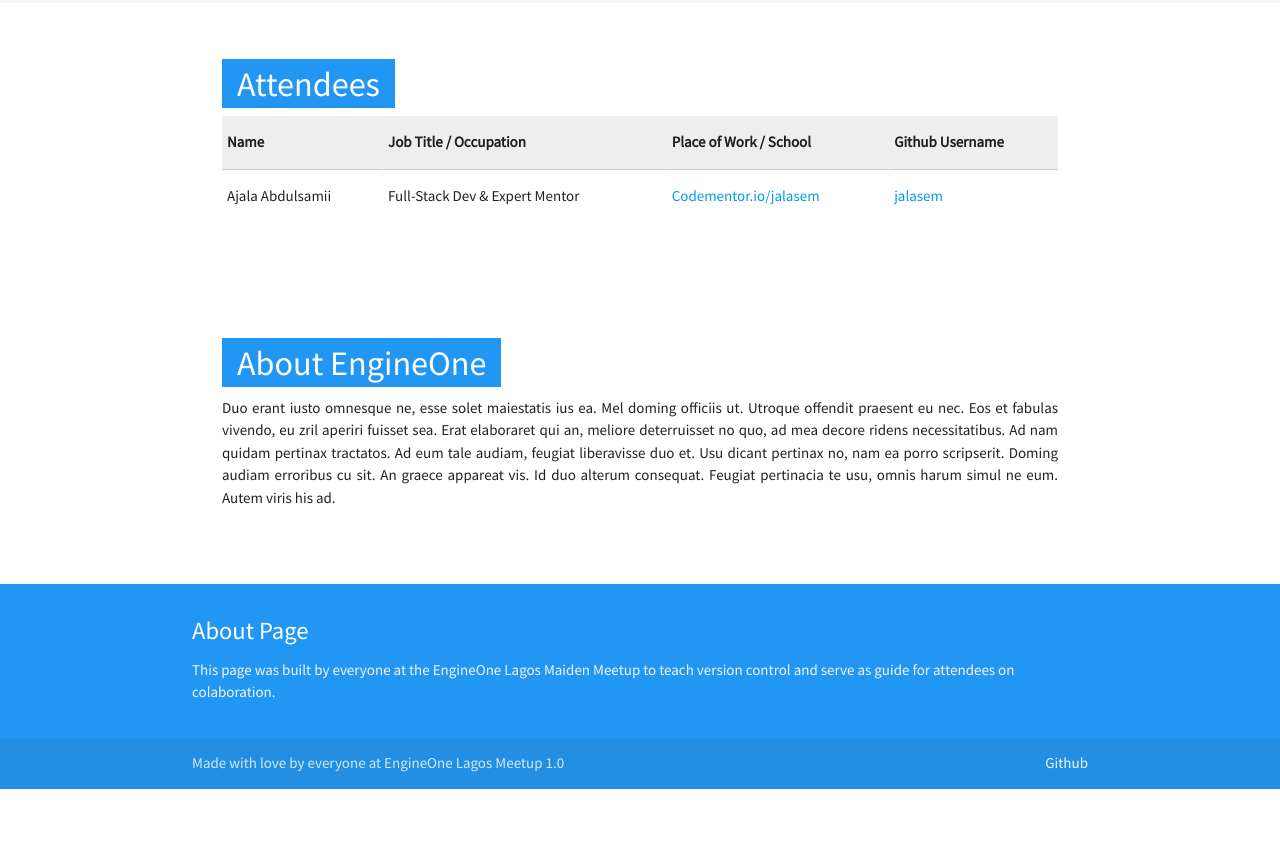
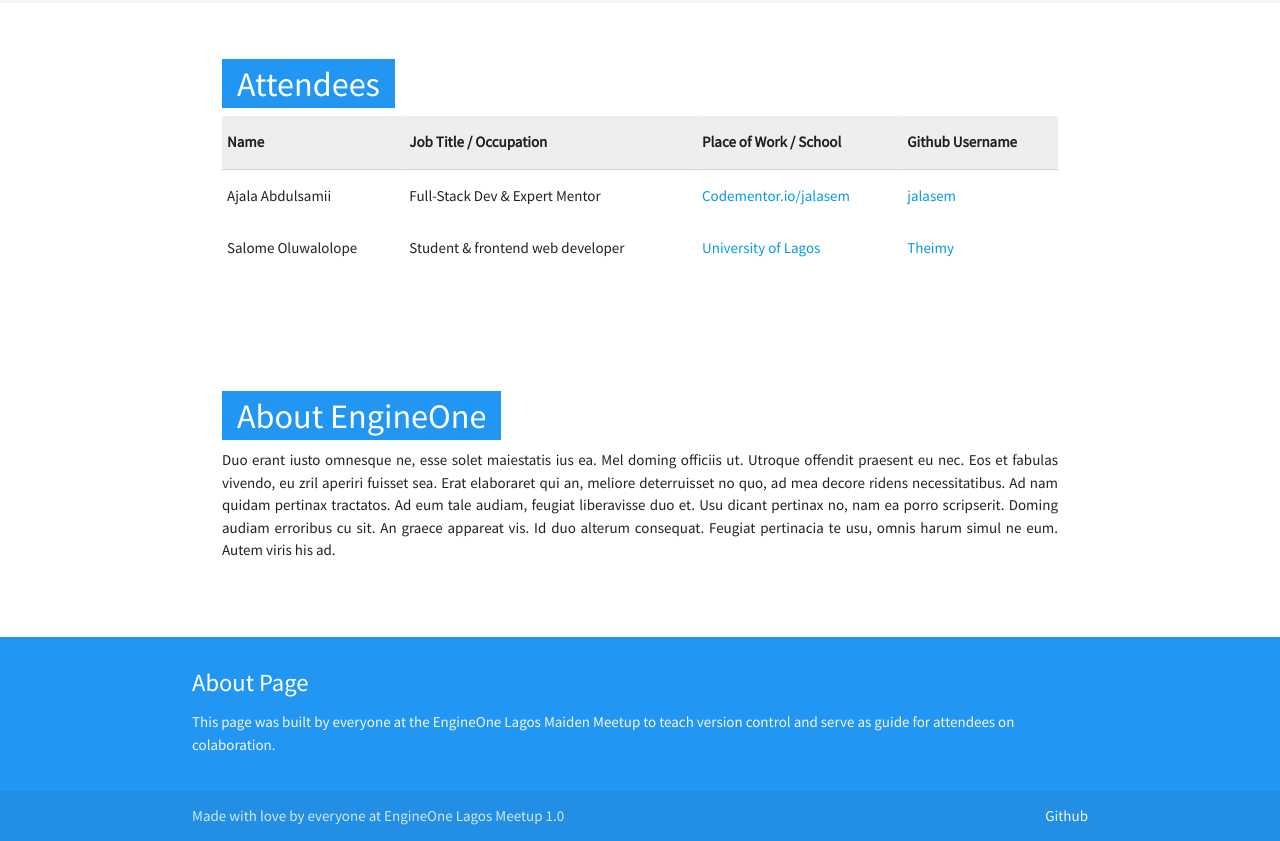
Before and after one commit to ayo100/engineOnemeetup1.0, a plain HTML site: page index.html in a window 1280 px wide. Shown: the part 2585-3426 px from the top of the page. Before the commit the page ends 3374 px from the top, so only its background shows below. Drawn offline with nearby package versions, Linux system fonts and the light colour scheme.

Commit message:
added my name on the attendance

```diff
--- a/index.html
+++ b/index.html
@@ -123,10 +123,18 @@
         </thead>
 
         <tbody>
-          <td>Ajala Abdulsamii</td>
-          <td>Full-Stack Dev & Expert Mentor</td>
-          <td><a href="https://codementor.io/jalasem">Codementor.io/jalasem</a></td>
-          <td><a href="https://github.com/jalasem">jalasem</a></td>
+          <tr>
+            <td>Ajala Abdulsamii</td>
+            <td>Full-Stack Dev & Expert Mentor</td>
+            <td><a href="https://codementor.io/jalasem">Codementor.io/jalasem</a></td>
+            <td><a href="https://github.com/jalasem">jalasem</a></td>
+          </tr>
+           <tr>
+            <td>Salome Oluwalolope</td>
+            <td>Student & frontend web developer</td>
+            <td><a href="https://unilag.edu.ng">University of Lagos</a></td>
+            <td><a href="https://github.com/theimy">Theimy</a></td>
+          </tr>
         </tbody>
       </table>
     </section>
```
